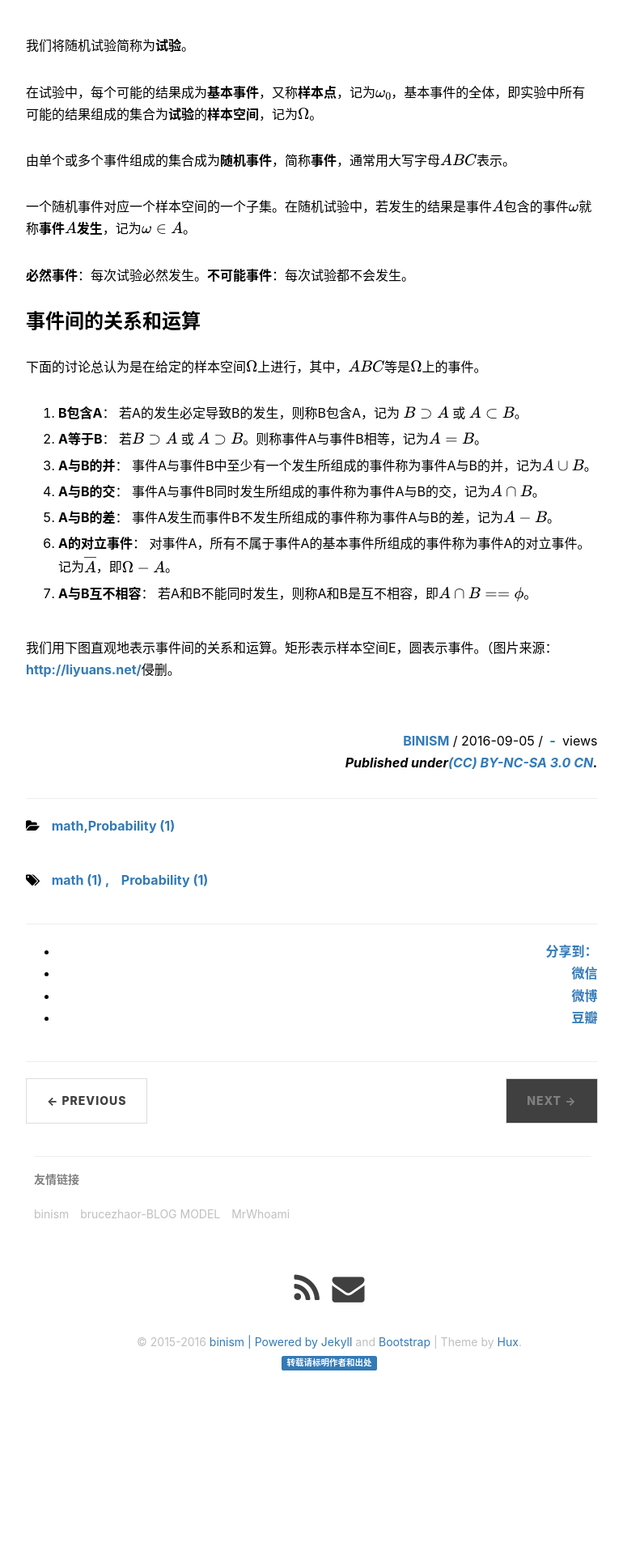
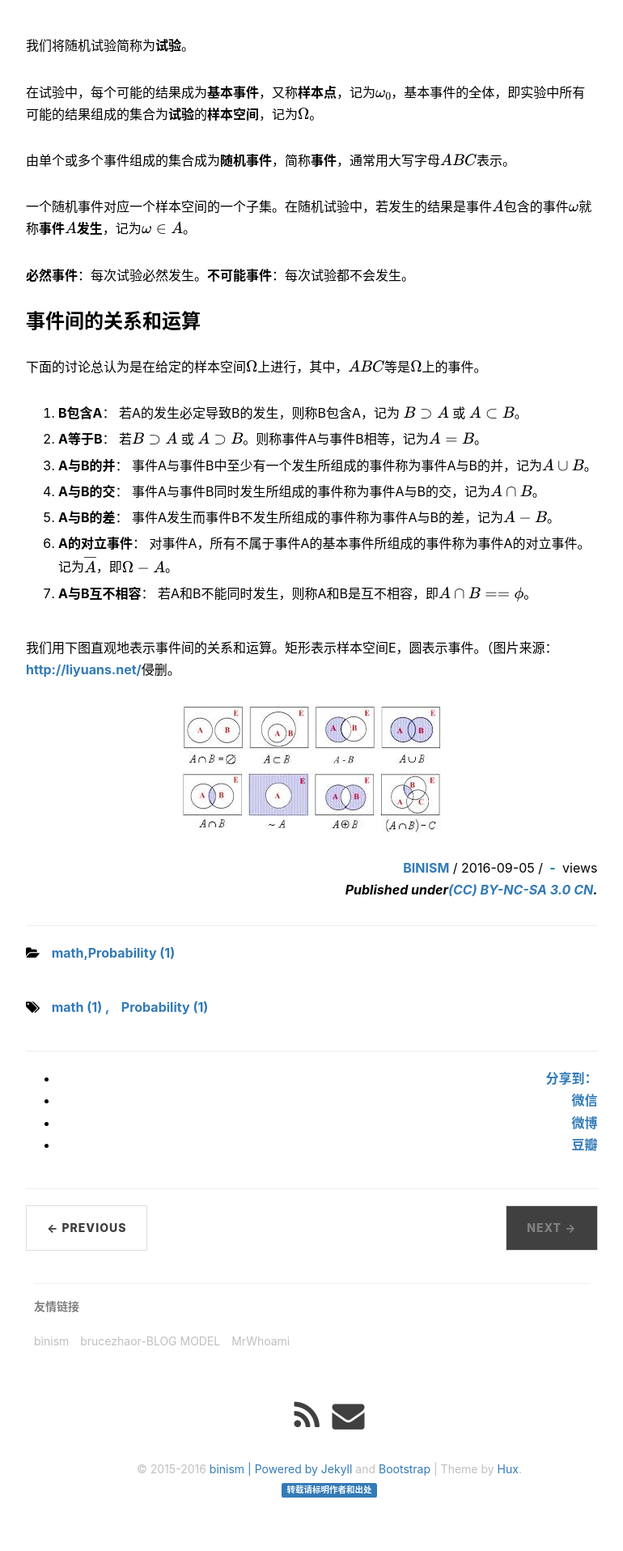
Before and after one commit to binism/binism.github.io, a Jekyll site: the page built from _posts/2016-09-05-Probability-theory-notes.md, in a window 1280 px wide. Shown: the part 1068-2984 px from the top of the page at 81% size, without its empty margins (233-1003 px from the left). Built offline with Jekyll 4.4.1, drawn with Linux system fonts in a browser that asks for light colours; formulas are drawn with MathJax 3; comment, search, counter and statistics services are not loaded; before the commit the page ends 2827 px from its top, so only the background shows below that.

Commit message:
add new md file

```diff
--- a/_posts/2016-09-05-Probability-theory-notes.md
+++ b/_posts/2016-09-05-Probability-theory-notes.md
@@ -68,4 +68,4 @@ author:     "BINISM"
 
 我们用下图直观地表示事件间的关系和运算。矩形表示样本空间E，圆表示事件。（图片来源：[http://liyuans.net/](http://liyuans.net/%E9%9B%86%E5%90%88%E7%9F%A5%E8%AF%86%E7%B3%BB%E5%88%97%E4%BA%8C%EF%BC%9A%E9%9B%86%E5%90%88%E7%9A%84%E8%BF%90%E7%AE%97%E5%8F%8A%E6%96%87%E6%B0%8F%E5%9B%BE/)侵删。
 
-![](../images/images/math/set.jpg)
+![](/images/images/math/set.jpg)
```
